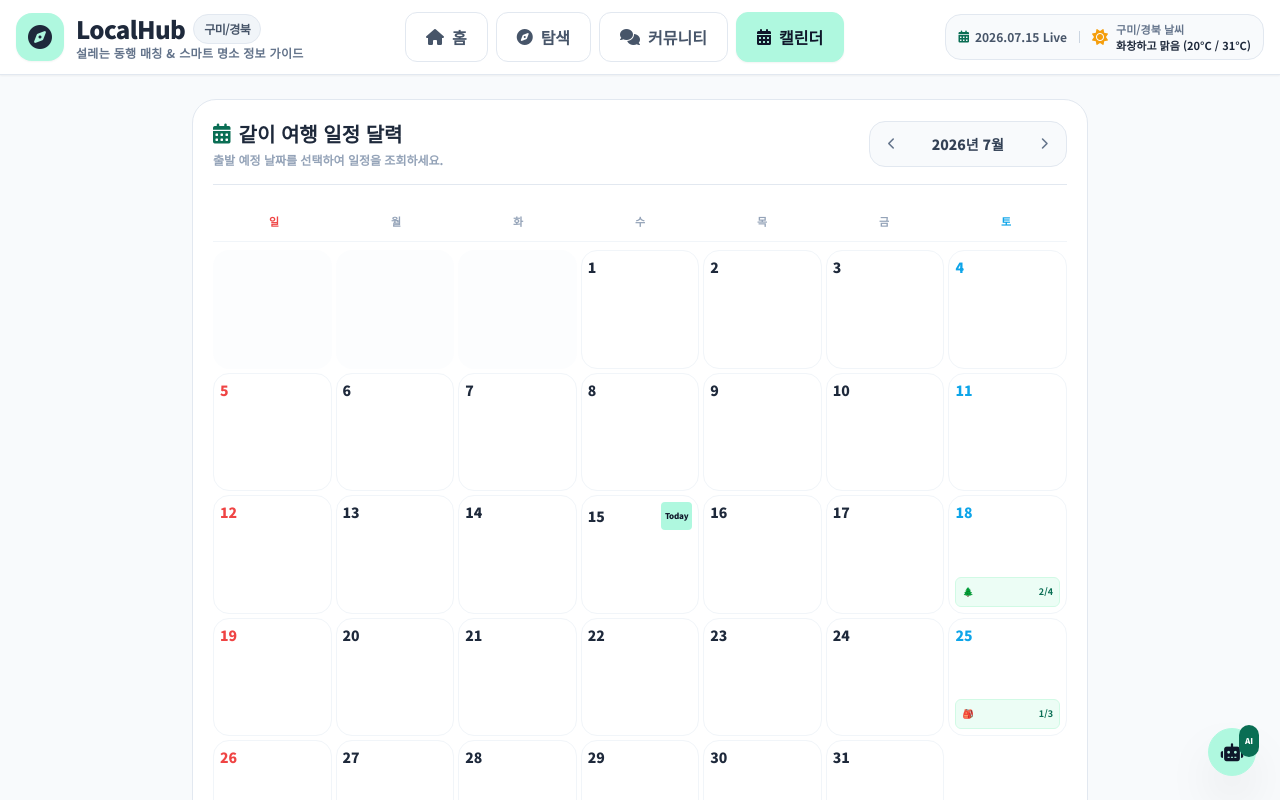
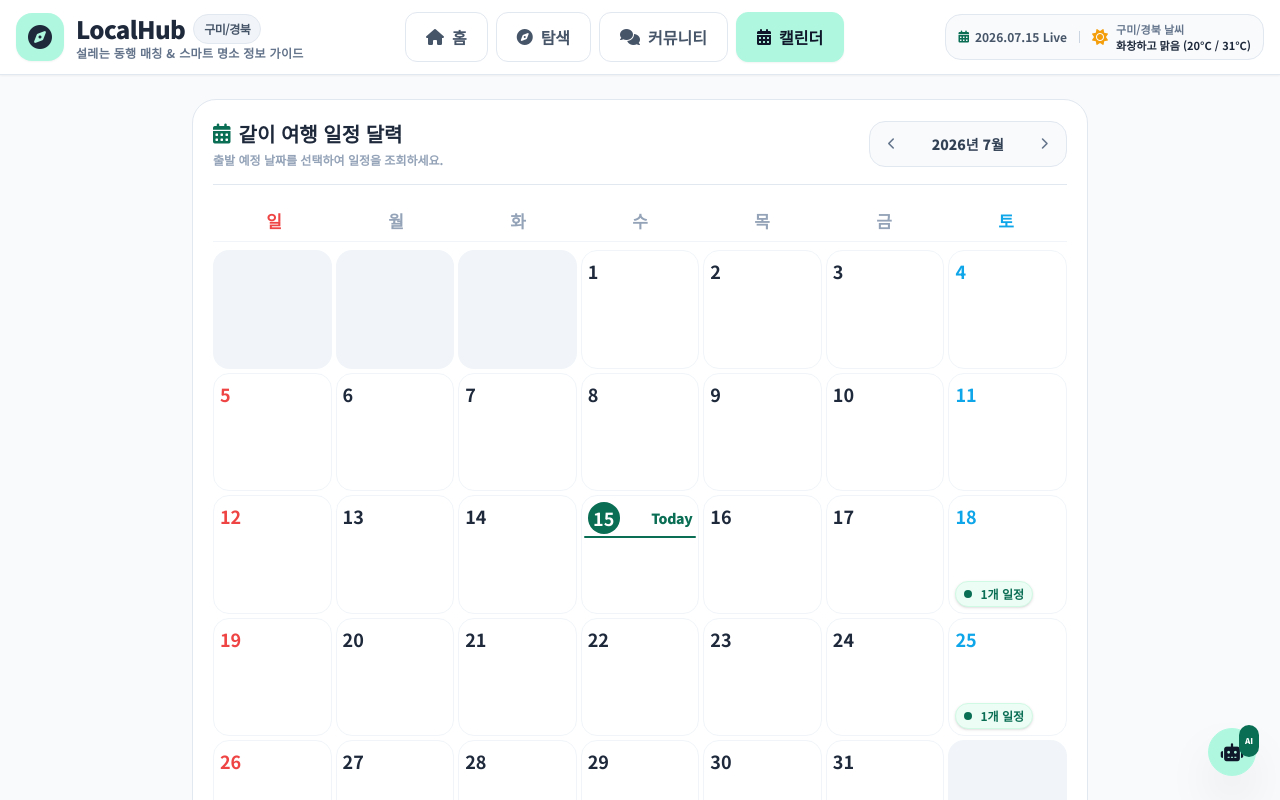
Before and after one commit to ksy00051087/locacl_hab, a Vue app in the folder locacl_hab/: page / in a window 1280 px wide. Both pictures are taken after a click on the button "달력보기". Shown: the top 800 px of the page. Built offline with nearby package versions, Linux system fonts and the light colour scheme.

Commit message:
modifie Calendar cwj_branch

```diff
--- a/locacl_hab/src/components/CalendarView.vue
+++ b/locacl_hab/src/components/CalendarView.vue
@@ -3,7 +3,7 @@
     <div class="bg-white rounded-3xl p-5 shadow-xs border border-slate-200">
       <div class="flex flex-col sm:flex-row items-start sm:items-center justify-between gap-4 border-b border-slate-200 pb-4 mb-4">
         <div>
-          <h3 class="font-black text-xl text-slate-800 flex items-center gap-2"><i class="fa-solid fa-calendar-days text-accent"></i> 같이 여행 일정 달력</h3>
+          <h3 class="font-bold text-xl text-slate-800 flex items-center gap-2"><i class="fa-solid fa-calendar-days text-accent"></i> 같이 여행 일정 달력</h3>
           <p class="text-xs text-slate-400 font-semibold mt-1">출발 예정 날짜를 선택하여 일정을 조회하세요.</p>
         </div>
         <div class="flex items-center space-x-2 bg-slate-50 border border-slate-200 rounded-2xl p-1.5 self-stretch sm:self-auto justify-between">
@@ -13,12 +13,12 @@
         </div>
       </div>
 
-      <div class="grid grid-cols-7 text-center text-[11px] font-black text-slate-400 mb-2 py-1.5 border-b border-slate-100">
+      <div class="grid grid-cols-7 text-center text-[17px] font-bold text-slate-400 mb-2 py-1.5 border-b border-slate-100">
         <div class="text-red-500">일</div><div>월</div><div>화</div><div>수</div><div>목</div><div>금</div><div class="text-sky-500">토</div>
       </div>
 
       <div class="grid grid-cols-7 gap-1 text-sm md:text-base">
-        <div v-for="blank in community.calendarOffsetBlanks.value" :key="'blank-' + blank" class="aspect-square bg-slate-50/40 rounded-2xl border border-transparent"></div>
+        <div v-for="blank in community.calendarOffsetBlanks.value" :key="'blank-' + blank" class="aspect-square bg-slate-100 rounded-2xl border border-transparent pointer-events-none cursor-default"></div>
 
         <div
           v-for="day in community.calendarActiveDays.value"
@@ -28,22 +28,38 @@
           :class="community.getCalendarCellClass(day)"
         >
           <div class="flex justify-between items-center">
-            <span class="text-sm font-black" :class="{ 'text-red-500': day.dayOfWeek === 0, 'text-sky-500': day.dayOfWeek === 6 }">{{ day.day }}</span>
-            <span v-if="day.isToday" class="text-[8px] bg-primary text-slate-900 px-1 py-0.5 rounded font-extrabold tracking-tight">Today</span>
+            <div class="flex items-center">
+              <span v-if="day.isToday" class="flex items-center justify-center w-8 h-8 rounded-full bg-[#0a6e54] text-white text-lg font-bold leading-none">
+                {{ day.day }}
+              </span>
+              <span v-else class="text-lg font-bold" :class="{ 'text-red-500': day.dayOfWeek === 0, 'text-sky-500': day.dayOfWeek === 6 }">
+                {{ day.day }}
+              </span>
+            </div>
+
+            <div class="flex items-center">
+              <span v-if="day.isToday" class="text-[14px] font-extrabold tracking-tight" style="color: #0a6e54;">Today</span>
+            </div>
           </div>
-          <div class="mt-1 space-y-1 overflow-hidden flex-grow flex flex-col justify-end">
-            <div v-for="p in community.getPostsForSelectedDate(day.dateString).slice(0, 2)" :key="p.id" class="text-[9px] bg-emerald-50 border border-emerald-100 text-accent px-1.5 py-0.5 rounded-md flex items-center justify-between font-bold">
-              <span>{{ community.getPostCategoryDetails(p).iconOnly || '🏕️' }}</span>
-              <span>{{ p.currentCount }}/{{ p.maxCount }}</span>
+
+          <!-- Today인 경우 숫자와 Today 아래에 하나의 중앙 정렬 가로줄 -->
+          <div v-if="day.isToday" class="absolute left-1/2 transform -translate-x-1/2 top-10 w-28 h-[2px] bg-[#0a6e54] rounded-full pointer-events-none"></div>
+          <div class="mt-1 flex items-end">
+            <div v-if="community.getPostsForSelectedDate(day.dateString).length > 0"
+                class="inline-flex items-center shadow gap-2 px-2 py-0.3 rounded-full bg-emerald-50 border border-emerald-100">
+                <span class="w-2 h-2 rounded-full" style="background:#0a6e54;"></span> <span class="text-[12px] font-bold text-[#0a6e54]"> {{ community.getPostsForSelectedDate(day.dateString).length }}개 일정 </span>
             </div>
-            <div v-if="community.getPostsForSelectedDate(day.dateString).length > 2" class="text-[8px] text-accent font-black text-center">+ {{ community.getPostsForSelectedDate(day.dateString).length - 2 }}개 더있음</div>
           </div>
+        </div>
+        <div v-for="n in (7 - (community.calendarOffsetBlanks.value.length + community.calendarActiveDays.value.length) % 7) % 7"
+            :key="'trailing-' + n"
+            class="aspect-square bg-slate-100 rounded-2xl border border-transparent pointer-events-none cursor-default">
         </div>
       </div>
 
       <div v-if="community.state.selectedCalendarDate" class="mt-4 bg-slate-50 rounded-3xl p-4 border border-slate-200 flex flex-col sm:flex-row items-start sm:items-center justify-between gap-4 animate-fade-in">
         <div class="min-w-0 flex-grow space-y-1.5">
-          <span class="text-[10px] bg-primary text-slate-900 font-black px-3.5 py-1 rounded-full">{{ community.formatSelectedKoreanDate(community.state.selectedCalendarDate) }} 모집 내역</span>
+          <span class="text-[14px] bg-primary text-slate-900 font-bold px-2 py-1 rounded-full">{{ community.formatSelectedKoreanDate(community.state.selectedCalendarDate) }} 모집 내역</span>
           <div class="pt-1 space-y-1.5">
             <div
               v-for="p in community.getPostsForSelectedDate(community.state.selectedCalendarDate)"
--- a/locacl_hab/src/composables/useCommunity.js
+++ b/locacl_hab/src/composables/useCommunity.js
@@ -273,7 +273,7 @@ export function useCommunity() {
 
   function getCalendarCellClass(day) {
     let cls = 'bg-white border-slate-100 hover:border-primary '
-    if (getPostsForSelectedDate(day.dateString).length > 0) cls += 'bg-emerald-50/40 border-primary/60 font-bold '
+    if (getPostsForSelectedDate(day.dateString).length > 0) cls += 'border-primary/60 font-bold '
     if (day.dateString === state.selectedCalendarDate) cls += 'ring-2 ring-primary border-primary '
     return cls
   }
```
